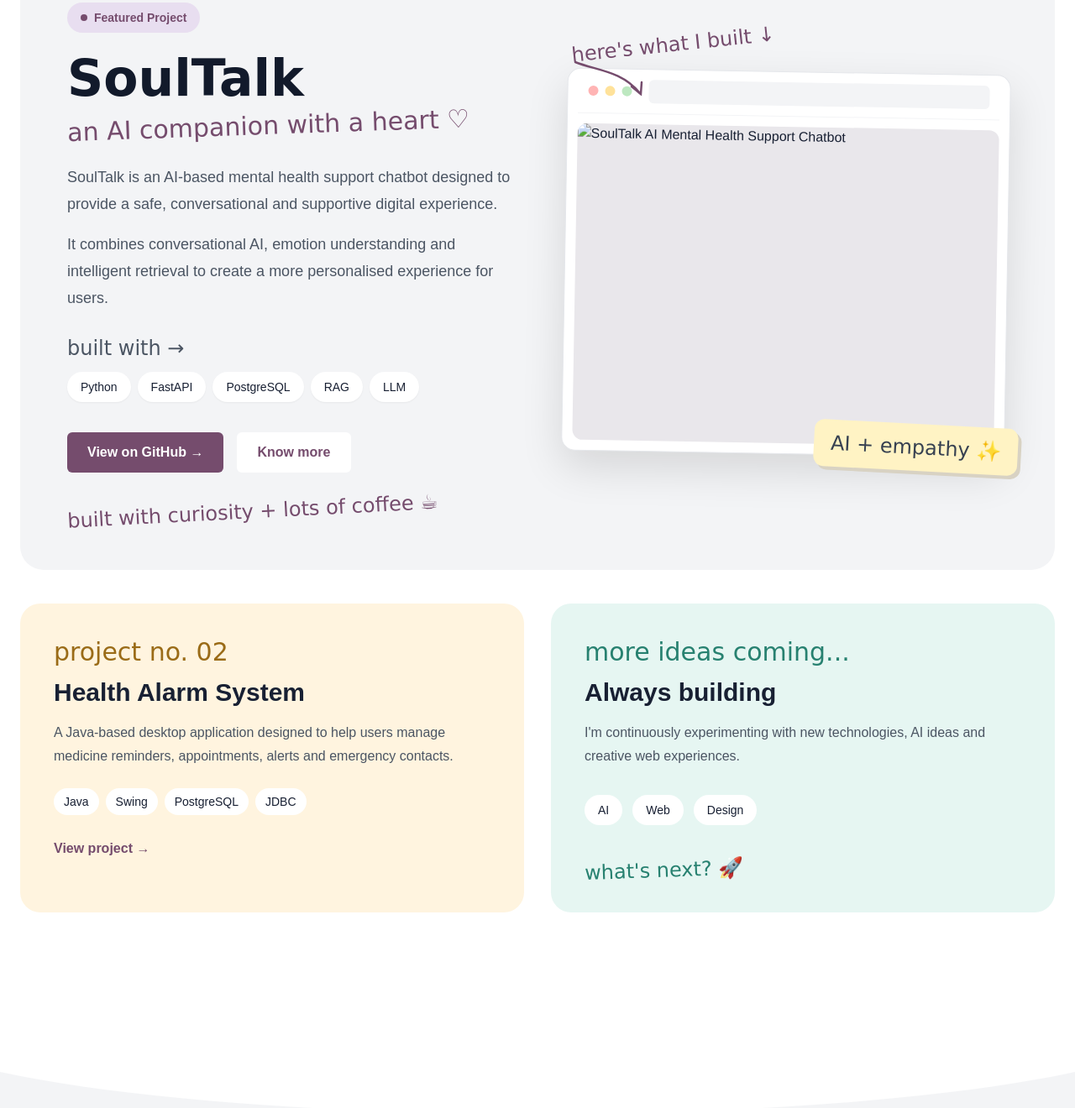
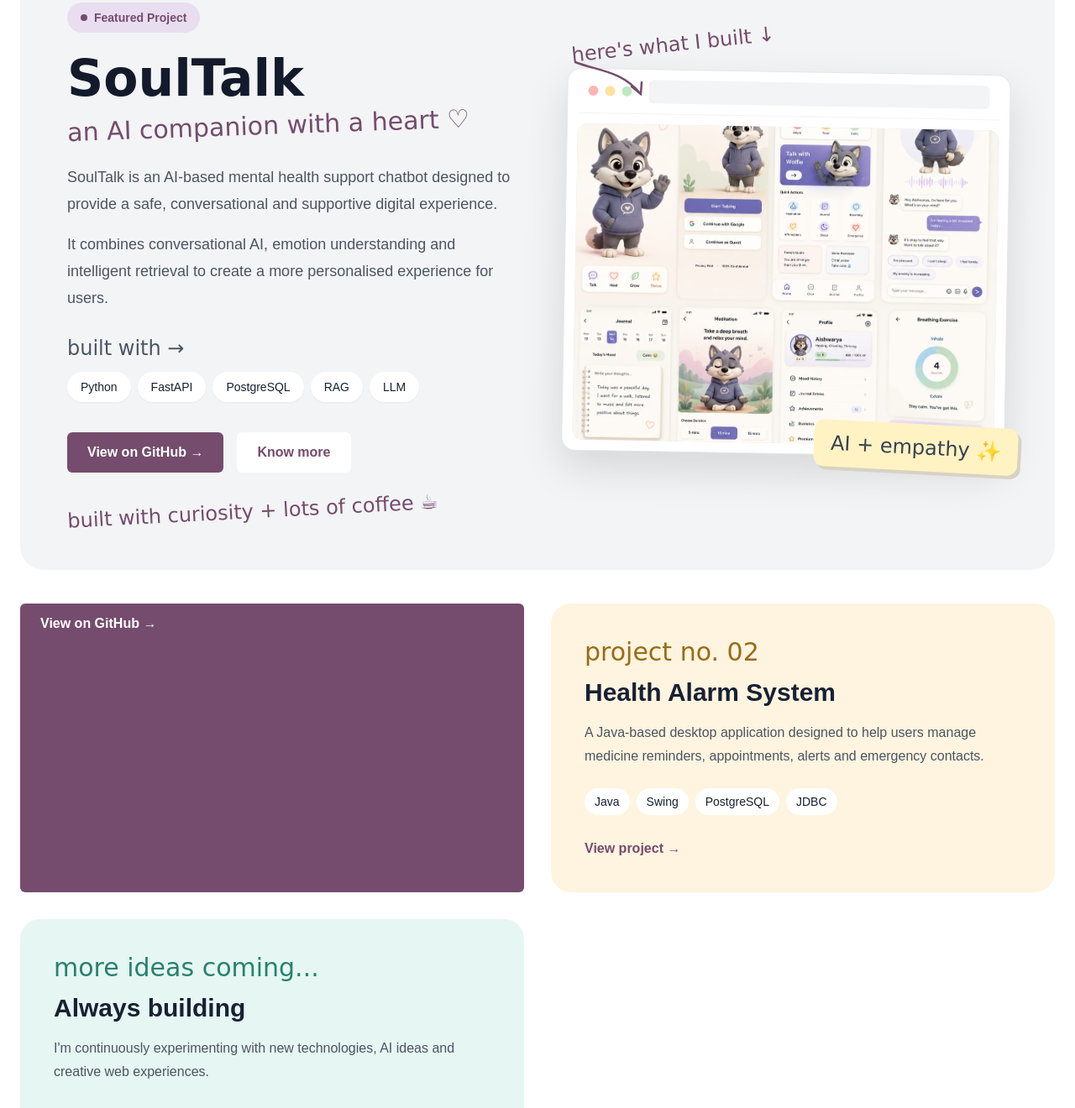
Before and after one commit to Aish-369/Aishwarya_Portfolio_website-, a website: page src/index.html in a window 1280 px wide. Shown: the part 4098-5418 px from the top of the page at 84% size. Drawn offline with nearby package versions, Linux system fonts and the light colour scheme; files that its build step writes are made by us from their sources; a web font is replaced by a local one.

Commit message:
Update portfolio website

```diff
--- a/src/index.html
+++ b/src/index.html
@@ -412,7 +412,7 @@ create a more personalised experience for users.
 <div class="ml-3 h-7 flex-1 rounded-md bg-gray-100"></div>
 </div>
 <div class="mt-3 aspect-[4/3] overflow-hidden rounded-xl bg-[#e9e7eb]">
-<img src="images/soultlk_app.png" alt="SoulTalk AI Mental Health Support Chatbot" class="h-full w-full object-cover" loading="lazy" decoding="async">
+<img src="images/soultalk_app.png" alt="SoulTalk AI Mental Health Support Chatbot" class="h-full w-full object-cover" loading="lazy" decoding="async">
 </div>
 </div>
 
@@ -427,6 +427,7 @@ create a more personalised experience for users.
 
 <!-- SECOND ROW -->
 <div class="mt-10 grid lg:grid-cols-2 gap-8">
+<a href="https://github.com/Aish-369/Health_Alarm_System.git" target="_blank" rel="noopener noreferrer" class="rounded-md bg-[#754c6d] px-6 py-3 font-semibold text-white transition hover:bg-[#633f5b]">View on GitHub →</a>
 
 <article class="rounded-[24px] bg-[#fff4df] p-8 md:p-10 transition hover:-translate-y-2">
 <p class="font-hand text-3xl text-[#9a6b17]">project no. 02</p>
@@ -540,7 +541,7 @@ Every challenge pushed me a little further.
 
 <div class="relative flex justify-center">
 <div class="relative h-64 w-64 overflow-hidden rounded-2xl bg-white p-3 shadow-[6px_7px_0px_#d6b65b] rotate-[-2deg]">
-<img src="images/trophy.png" alt="Aishwarya Pawar achievement trophy" class="h-full w-full object-cover" loading="lazy" decoding="async">
+<img src="images/trophy.jpeg" alt="Aishwarya Pawar achievement trophy" class="h-full w-full object-cover" loading="lazy" decoding="async">
 </div>
 <div class="absolute bottom-[-15px] right-[5%] rounded-xl bg-[#754c6d] px-5 py-3 shadow-md rotate-3">
 <p class="font-hand text-2xl text-white">3rd Prize 🏆</p>
```
